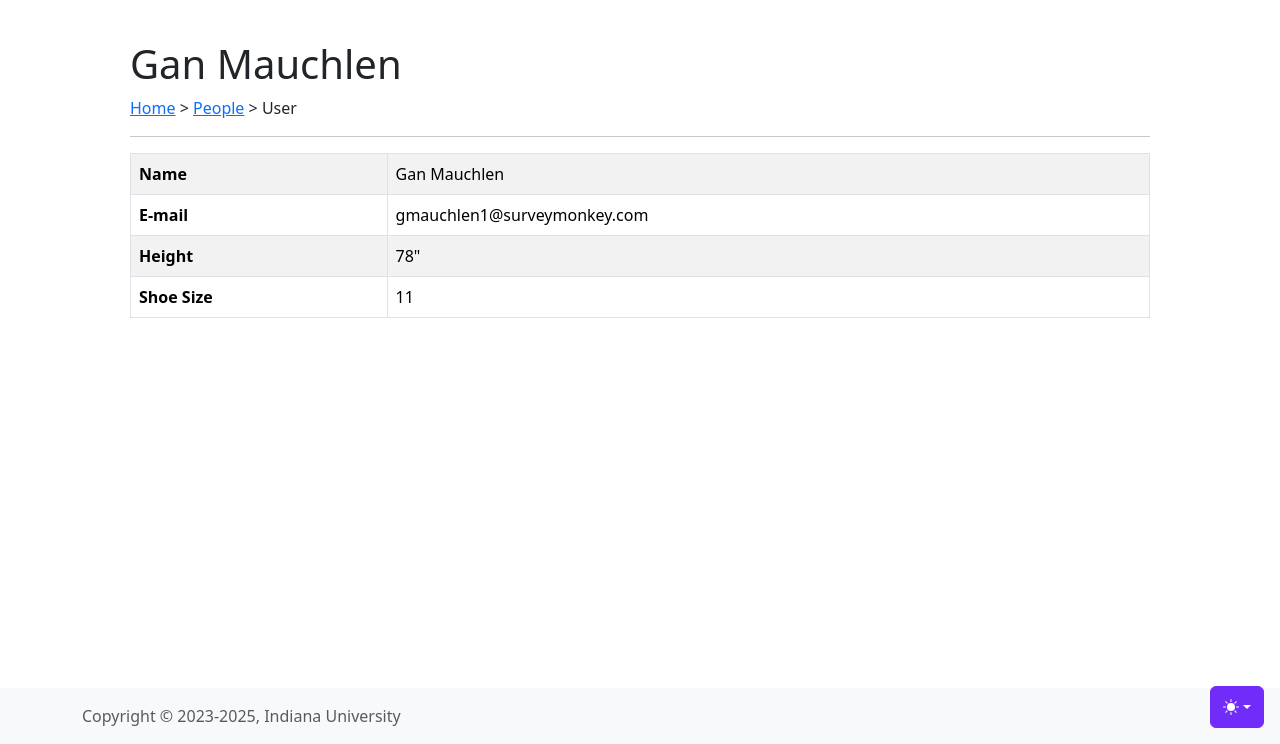
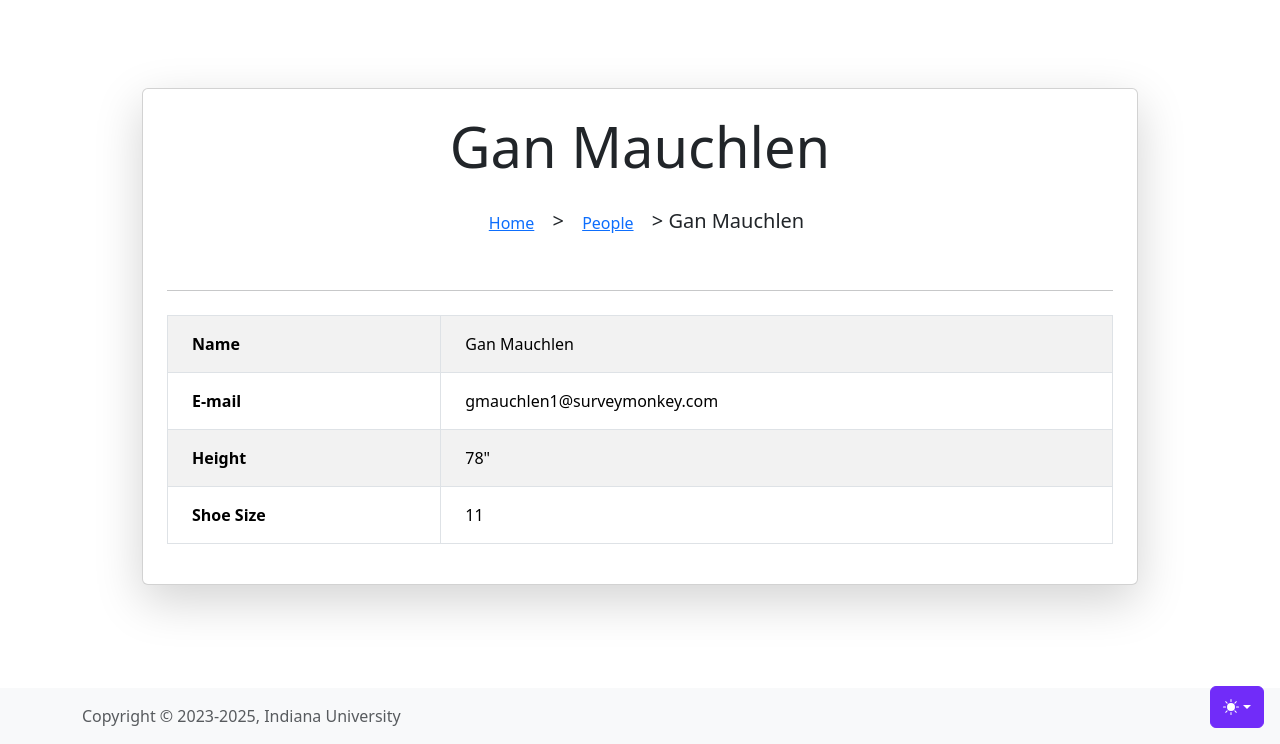
Before and after one commit to matthew-mills182/ski-lodge, a Flask app: a page that uses flaskapp/templates/person.html in a window 1280 px wide. Shown: the part 56-800 px from the top of the page. Run offline with Flask 2, Linux system fonts and the light colour scheme.

Commit message:
gettin close to finished, will to go zoom help session today to go over it but I think I am done

```diff
--- a/flaskapp/templates/person.html
+++ b/flaskapp/templates/person.html
@@ -4,21 +4,32 @@
 
 {% block content %}
 
-<h1>{{ people['Name'] }}</h1>
-<p><a href="{{ url_for('render_index') }}">Home</a> > <a href="{{ url_for('render_people') }}">People</a> > User </p>
-<hr>
-<!-- Table for displaying person's details -->
-<table class="table table-bordered table-striped">
+<div class="container my-5"> <!-- Container with top and bottom margin -->
+    <!-- Card for the person details -->
+    <div class="card shadow-lg p-4 mb-4 rounded">
+        <h1 class="display-4 mb-4 text-center">{{ people['Name'] }}</h1>
+        <p class="lead text-center mb-4">
+            <a href="{{ url_for('render_index') }}" class="btn btn-link">Home</a> >
+            <a href="{{ url_for('render_people') }}" class="btn btn-link">People</a> > {{people['Name']}}
+        </p>
+        <hr class="my-4"> <!-- Horizontal rule with spacing -->
+
+        <!-- Table inside a card for person details -->
+        <div class="table-responsive">
+            <table class="table table-bordered table-striped table-hover table-sm">
 
                 <tbody>
                     {% for key, value in people.items() %}
                         <tr>
-                <td><strong>{{ key }}</strong></td>
-                <td>{{ value }}</td>
+                            <td class="py-3 px-4"><strong>{{ key }}</strong></td>
+                            <td class="py-3 px-4">{{ value }}</td>
                         </tr>
                     {% endfor %}
                 </tbody>
             </table>
+        </div>
+    </div>
+</div>
 
 
 
```
Lines whose indentation alone changed are shown as unchanged.
